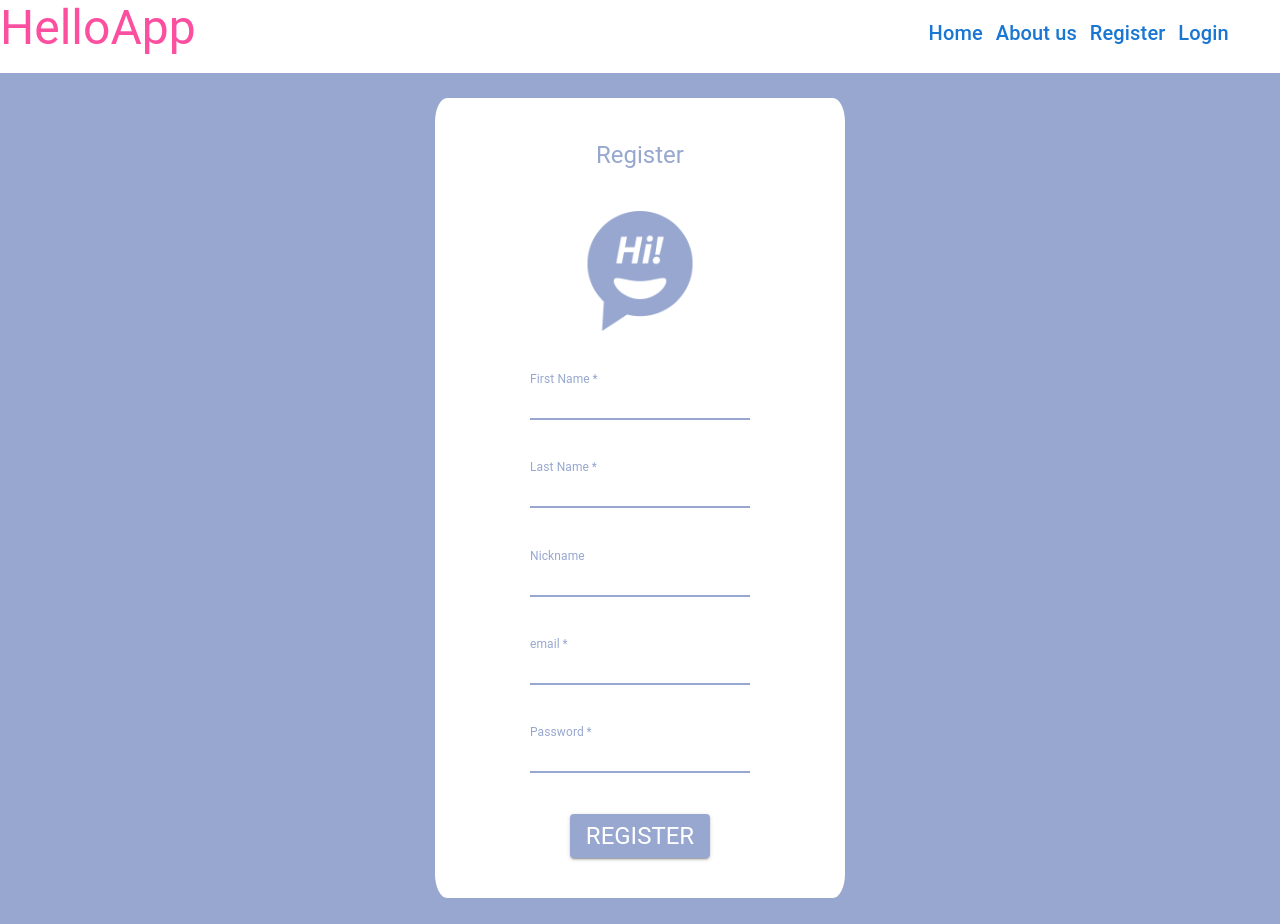
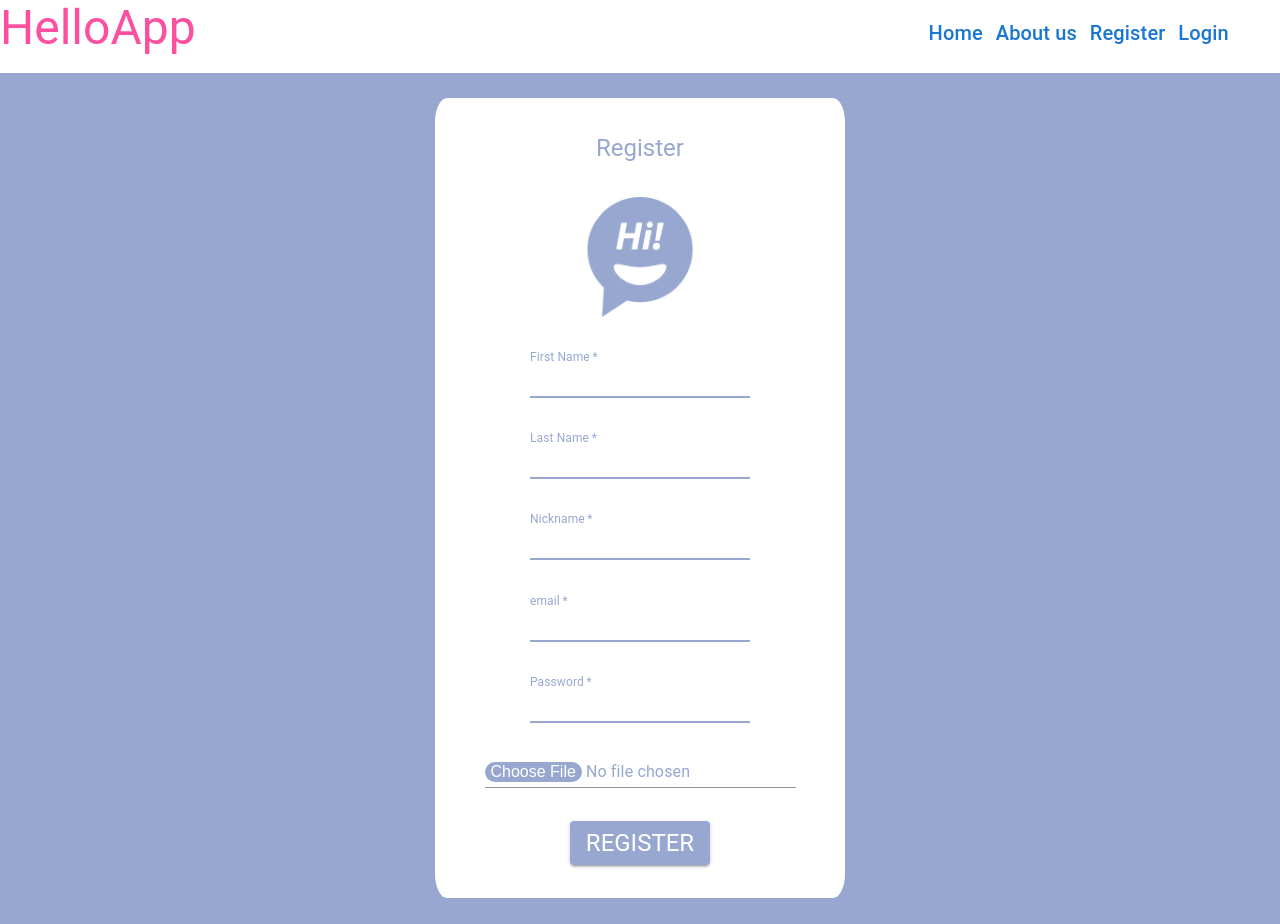
Before and after one commit to gracielamendezrojas/Componentes, a React (Create React App) app in the folder frontend-helloapp/: page /register in a window 1280 px wide. Built offline with nearby package versions, Linux system fonts and the light colour scheme.

Commit message:
incomplete- upload image

```diff
--- a/frontend-helloapp/src/Pages/Register.jsx
+++ b/frontend-helloapp/src/Pages/Register.jsx
@@ -8,6 +8,10 @@ import {useForm} from "react-hook-form";
 import {registerUser} from "../Services/userService";
 import Header from "../Components/Header";
 import {useState} from "react";
+import Input from '@mui/material/Input';
+import {useRef} from 'react';
+
+
 
 
 const pTheme = createMuiTheme({
@@ -28,8 +32,26 @@ export default function Register() {
     const {register, handleSubmit, formState : {errors, isValid}} = useForm({mode: 'onChange'});
     const {showPassword, setShowPassword} = useState(false);
 
-    const formSubmitRegister = async (data: any) => {
+    /**const formSubmitRegister = async (data: any) => {
         if(isValid) {
+            const RegisterResponse = await registerUser(data.name, data.lastName, data.nickName, data.email, data.password);
+            if(RegisterResponse){
+                alert("register successful");
+                window.location.href = "/login";
+            }
+        }
+    }*/
+
+    const formSubmitRegisterFD = async (data: any) => {
+        if(isValid) {
+
+
+            let file = document.getElementById('avatar').files[0];
+            let formData = new FormData();
+
+            formData.append('file', file);
+            fetch('/upload/image', {method: "POST", body: formData});
+
             const RegisterResponse = await registerUser(data.name, data.lastName, data.nickName, data.email, data.password);
             if(RegisterResponse){
                 alert("register successful");
@@ -38,11 +60,32 @@ export default function Register() {
         }
     }
 
+    //const inputImage = useRef(null);
+    /**
+     *     const [imageUrl, setImageUrl] = useState(null);
+
+  const handleFileUpload = (event) => {
+    const file = event.target.files[0];
+    const reader = new FileReader();
+
+    reader.onloadend = () => {
+      setImageUrl(reader.result);
+    };
+
+    reader.readAsDataURL(file);
+  };
+
+     */
+
+
+
+
+
     return <>
         <div className="App">
             <Header/>
 
-            <form onSubmit={handleSubmit(formSubmitRegister)} className='flexContainer flexCenter b-color-purple padding'>
+            <form onSubmit={handleSubmit(formSubmitRegisterFD)} className='flexContainer flexCenter b-color-purple padding'>
                 <div className='b-color-purple dimensions'>
                 </div>
 
@@ -73,9 +116,11 @@ export default function Register() {
 
                             <TextField
                                 id="nickName"
-                                label="Nickname"
-                                variant="standard" focused
-                                {...register("nickName", {required:false})}
+                                required label="Nickname"
+                                variant="standard"  focused
+                                {...register("nickName", {required:true})}
+                                error={!!errors.nickName}
+                                helperText={errors.nickName && "this field is required!"}
                             />
 
                             <TextField
@@ -97,6 +142,16 @@ export default function Register() {
                                 helperText={errors.password && "this field is required!"}
                             />
 
+                            <Input
+                                id="avatar"
+                                required label="Avatar"
+                                variant="standard" focused
+                                type={"file"}
+                                {...register("inputAvatar", {required:true})}
+                                error={!!errors.avatar}
+                                helperText={errors.avatar && "avatar is required!"}
+                            />
+
                             <Button  variant="contained" type={"submit"}>
                                 <Typography variant="h5" className='color-white' >
                                     Register
--- a/frontend-helloapp/src/Services/userService.js
+++ b/frontend-helloapp/src/Services/userService.js
@@ -29,3 +29,29 @@ export const registerUser = async (name, lastname, nickname, email, password)=>
 
     return await response.json();
 };
+
+
+export const registerUserFD = async (name, lastname, nickname, email, password, image)=> {
+    let formData = new FormData();
+    formData.append("name", name);
+    formData.append("lastName", lastname);
+    formData.append("nickName", nickname);
+    formData.append("email", email);
+    formData.append("password", password);
+    formData.append("image", image);
+
+    /**const response =  await fetch(`${ip}/register`,  {
+        method: 'POST',
+        headers: new Headers({ 'Content-type': 'application/json' }),
+        body: JSON.stringify({
+            name: name,
+            lastName: lastname,
+            nickName: nickname,
+            email: email,
+            password: password
+        })
+
+    })*/
+
+   // return await response.json();
+};
--- a/frontend-helloapp/src/Styles/Chat.css
+++ b/frontend-helloapp/src/Styles/Chat.css
@@ -113,6 +113,11 @@
         .chats{
             color: #666666;
             cursor: pointer;
+
+            &:hover{
+                background-color: #c0c1c4;
+                color:white;
+            }
 
             .imgChat{
                 width: 50px;
--- a/frontend-helloapp/src/Styles/Register.css
+++ b/frontend-helloapp/src/Styles/Register.css
@@ -94,3 +94,11 @@
 .color-purple{
     color: #97A7CF;
 }
+
+
+::-webkit-file-upload-button{
+    background-color: #97A7CF;
+    border-radius: 10px;
+    color: white;
+    border: none;
+}
```
